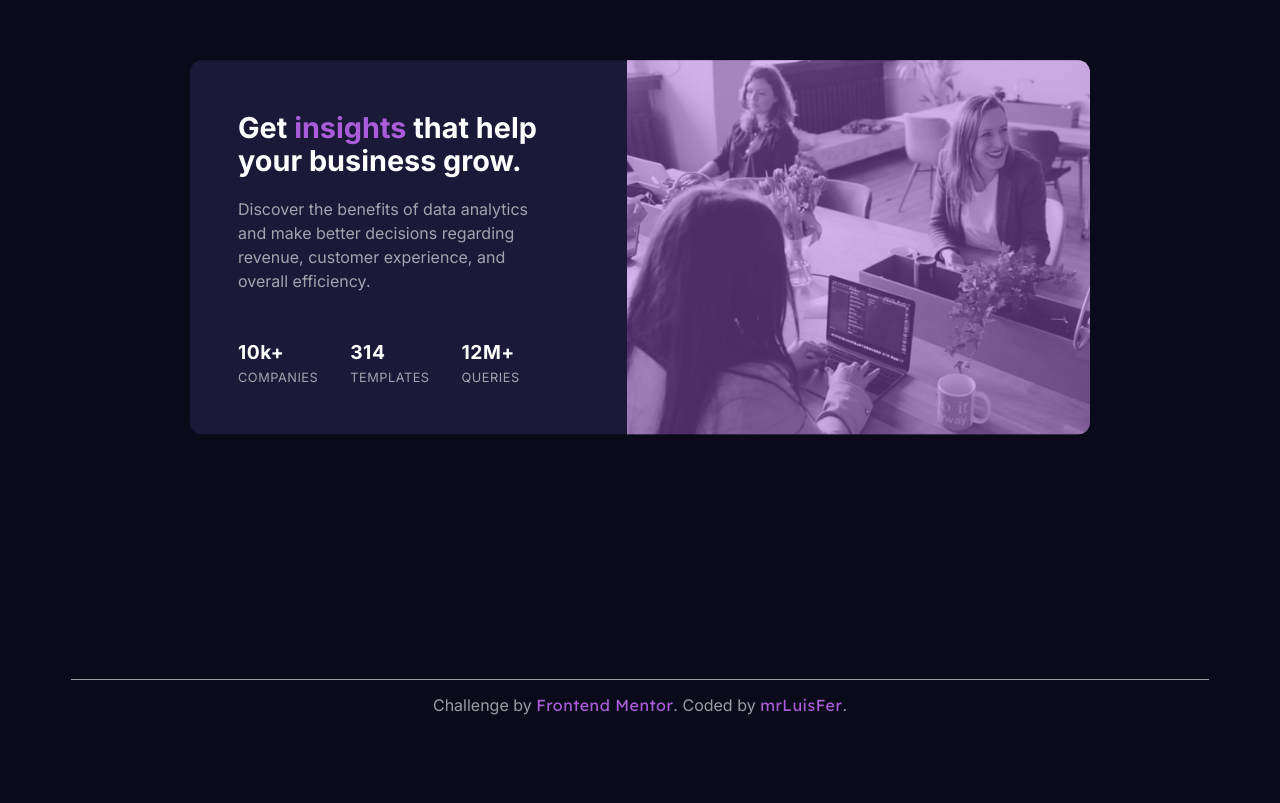
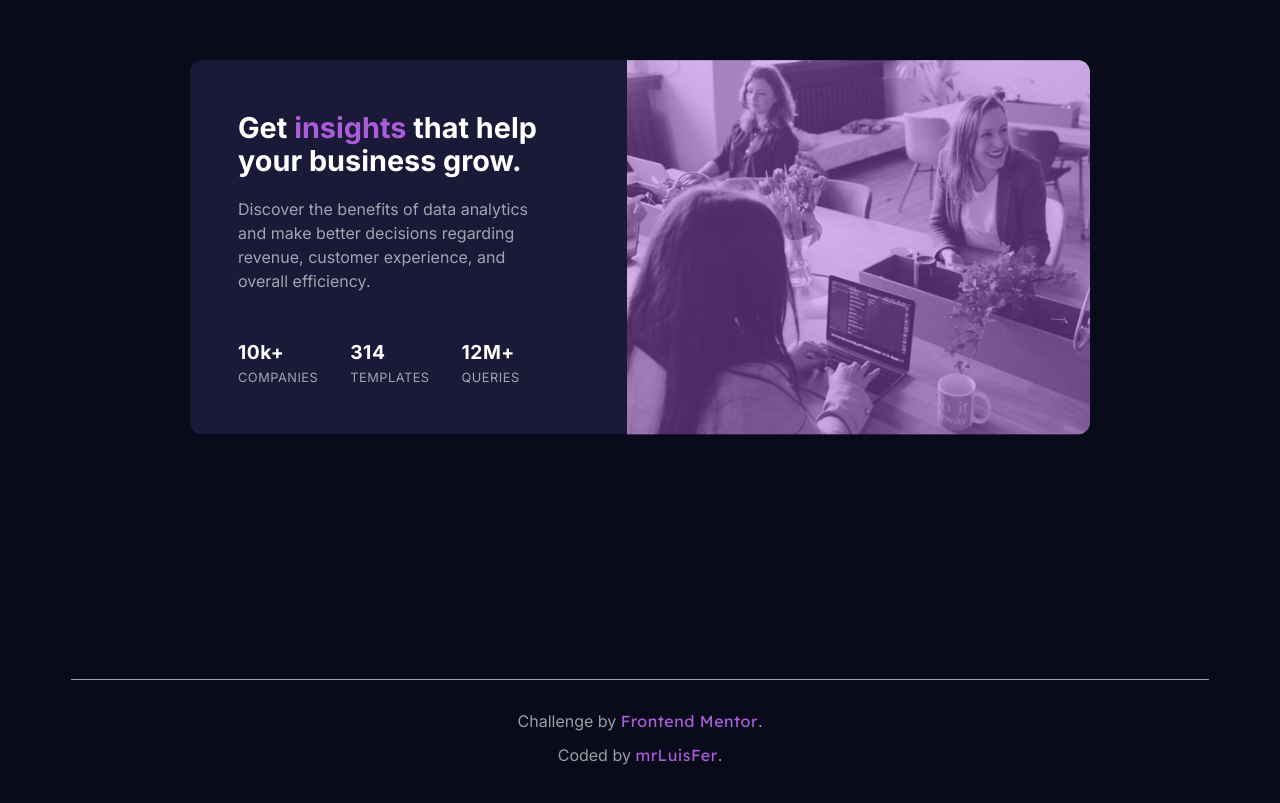
Before and after one commit to mrLuisFer/stats-card-frontendmentor, a plain HTML site: page index.html in a window 1280 px wide. Shown: the part 185-988 px from the top of the page. Before the commit the page ends 963 px from the top, so only its background shows below. Drawn offline with Linux system fonts and the light colour scheme.

Commit message:
adding a custom scrollbar

```diff
--- a/css/index.css
+++ b/css/index.css
@@ -14,6 +14,19 @@
   /* (stat headings) */
   --slightly-transparent-white: hsla(0, 0%, 100%, 0.6);
   --transition: 0.2s ease;
+}
+
+::-webkit-scrollbar {
+  width: 10px;
+}
+::-webkit-scrollbar-track {
+  background: var(--dark-desaturated-blue);
+}
+::-webkit-scrollbar-thumb {
+  background: var(--slightly-transparent-white);
+}
+::-webkit-scrollbar-thumb:hover {
+  background: var(--soft-violet);
 }
 
 html {
--- a/index.html
+++ b/index.html
@@ -53,6 +53,7 @@
       </div>
     </main>
     <footer class="footer">
+      <p>
         Challenge by
         <a
           href="https://www.frontendmentor.io?ref=challenge"
@@ -60,7 +61,10 @@
           rel="noreferrer"
           class="footer-link"
           >Frontend Mentor</a
-      >. Coded by
+        >.
+      </p>
+      <p>
+        Coded by
         <a
           href="https://github.com/mrLuisFer"
           rel="noreferrer"
@@ -68,6 +72,7 @@
           class="footer-link"
           >mrLuisFer</a
         >.
+      </p>
     </footer>
   </body>
 </html>
```
Lines whose indentation alone changed are shown as unchanged.
